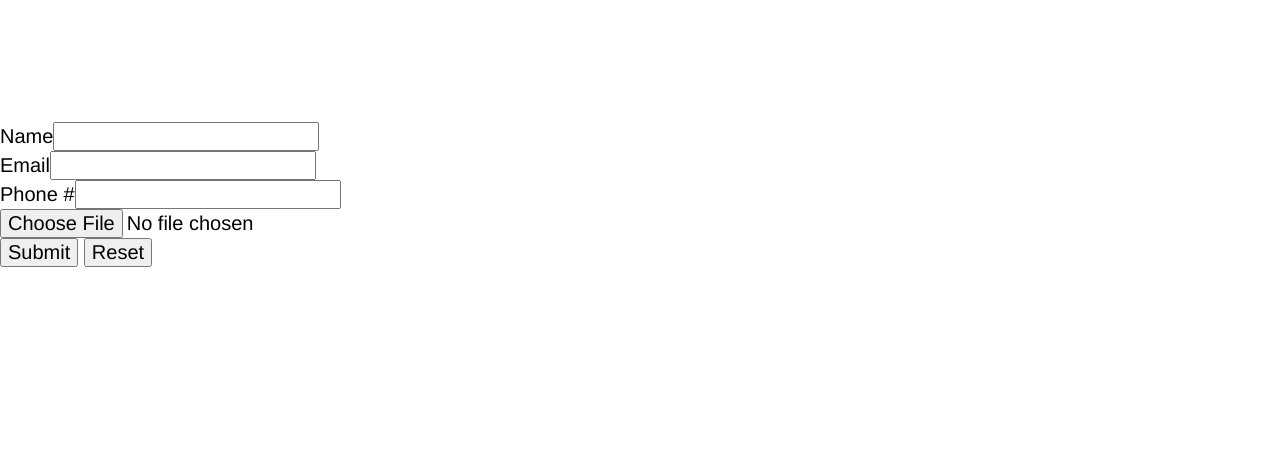
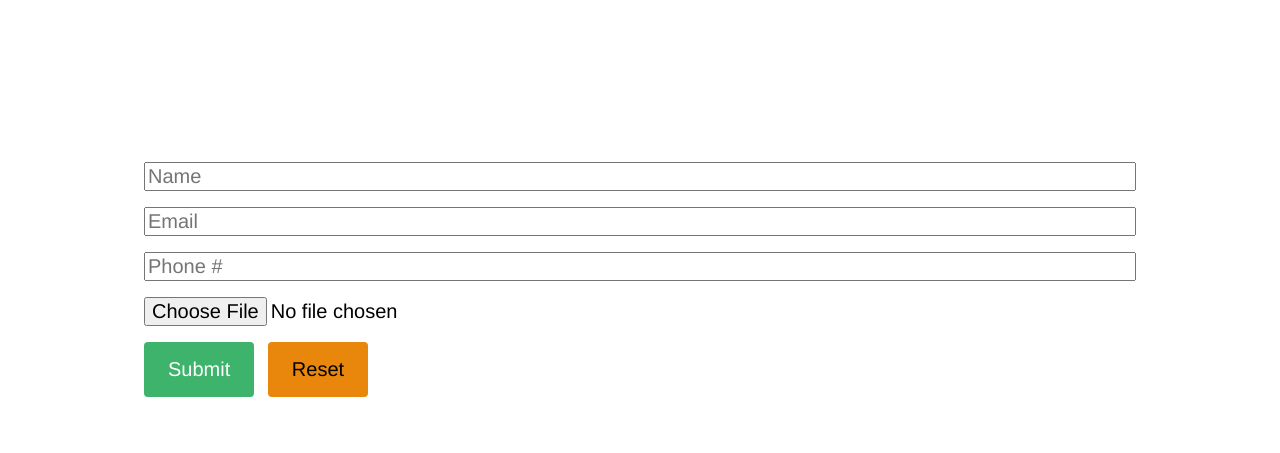
Before and after one commit to GagePickle/in-class-rwd, a website: page client/form.html in a window 1280 px wide. Shown: the part 364-817 px from the top of the page. Drawn offline with nearby package versions, Linux system fonts and the light colour scheme.

Commit message:
Style form

```diff
--- a/client/form.html
+++ b/client/form.html
@@ -38,19 +38,19 @@
     </nav>
 
     <form action="">
-      <div><label for="name">Name</label><input type="text" id="name" /></div>
+      <div><label class="screen-reader-text" for="name">Name</label><input type="text" id="name" placeholder="Name" /></div>
       <div>
-        <label for="email">Email</label><input type="email" id="email" />
+        <label class="screen-reader-text" for="email">Email</label><input type="email" id="email" placeholder="Email" />
       </div>
       <div>
-        <label for="phone">Phone #</label><input type="tel" id="phone" />
+        <label class="screen-reader-text" for="phone">Phone #</label><input type="tel" id="phone" placeholder="Phone #" />
       </div>
       <div>
-        <label for="profilePic"></label><input type="file" id="profilePic" />
+        <label class="screen-reader-text" for="profilePic"></label><input type="file" id="profilePic"/>
       </div>
 
-      <button>Submit</button>
-      <button type="reset">Reset</button>
+      <button class="button button--primary">Submit</button>
+      <button class="button button--warning" type="reset">Reset</button>
     </form>
 
     <script src="./scripts.js"></script>
--- a/client/style.css
+++ b/client/style.css
@@ -1,5 +1,7 @@
 :root {
   --primary-color: #3db36b;
+  --secondary-color: #6898FF;
+  --warning-color: #E9860C;
 }
 
 body {
@@ -27,8 +29,14 @@ p {
   font-size: 1.25em;
 }
 
-nav {
+nav,
+form {
   padding: 2rem 1rem;
+}
+
+form {
+  margin: 0 auto;
+  width: 80vw;
 }
 
 ul {
@@ -43,6 +51,11 @@ li {
 a {
   text-decoration: none;
   text-transform: uppercase;
+}
+
+input {
+  margin: 0.5rem 0;
+  width: 100%;
 }
 
 /* Direct child selector */
@@ -86,9 +99,25 @@ nav > a:visited {
 .button {
   /* 'inline-block' will keep default of 'inline'
     while allowing for veritcal margin */
+  border: none;
+  border-radius: 4px;
   display: inline-block;
-  margin-bottom: 0.5rem;
+  margin: 0.5rem 0;
   padding: 1rem 1.5rem;
+}
+
+.button:not(:first-of-type) {
+  margin: 0 0.5rem;
+}
+
+.button--primary {
+  background-color: var(--primary-color);
+  border: none;
+  color: white;
+}
+
+.button--warning {
+  background-color: var(--warning-color);
 }
 
 .flex {
@@ -101,6 +130,13 @@ nav > a:visited {
 
 .flex--justify-space-around {
   justify-content: space-around;
+}
+
+/* Form */
+.screen-reader-text {
+  left: -9999px;
+  position: absolute;
+  top: -9999px;
 }
 
 /*  JS classes */
```
Lines whose indentation alone changed are shown as unchanged.
